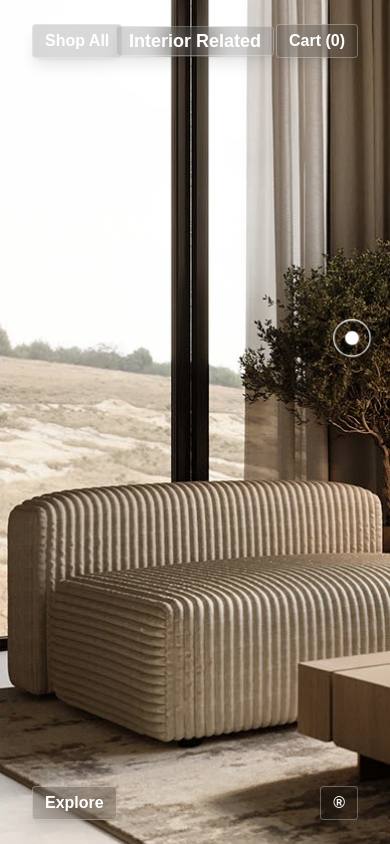
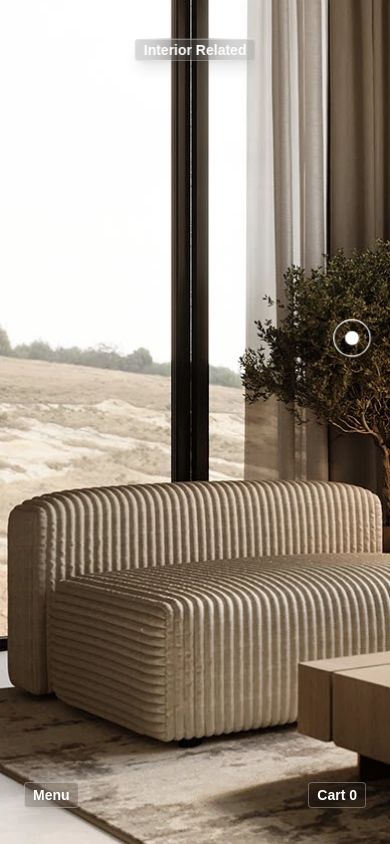
Before and after one commit to NjabyK/InteriorRelated, a Next.js app: page / in a window 390 px wide. Built offline with nearby package versions, Linux system fonts and the light colour scheme.

Commit message:
Responsive UI: Adjust nav and footer padding for mobile, move menu and cart buttons as specified, and update mobile nav top padding

```diff
--- a/src/app/components/Footer.tsx
+++ b/src/app/components/Footer.tsx
@@ -1,12 +1,14 @@
 "use client";
 
-const glassClass = "backdrop-blur-lg bg-black/15 rounded px-3 py-1 border border-white/30 shadow-lg transition-transform duration-200 hover:scale-110";
+const glassClass = "backdrop-blur-lg bg-black/15 rounded px-2 py-0.5 sm:px-3 sm:py-1 border border-white/30 shadow-lg transition-transform duration-200 hover:scale-110 text-sm sm:text-base";
 
 export default function Footer() {
   return (
-    <footer className="fixed bottom-0 left-0 w-full z-40 flex items-end justify-between px-8 py-6">
-      <span className={`font-bold text-white pointer-events-auto ${glassClass}`}>Explore</span>
-      <span className={`font-bold text-white pointer-events-auto ${glassClass}`}>&reg;</span>
+    <footer className="fixed bottom-0 left-0 w-full z-40 flex items-end justify-between px-6 sm:px-8 py-9 sm:py-6">
+      <span className={`font-bold text-white pointer-events-auto ${glassClass} hidden sm:inline-block`}>Explore</span>
+      <span className={`font-bold text-white pointer-events-auto block sm:hidden ${glassClass}`}>Menu</span>
+      <span className={`font-bold text-white pointer-events-auto hidden sm:inline-block ${glassClass}`}>&reg;</span>
+      <span className={`font-bold text-white pointer-events-auto block sm:hidden ${glassClass}`}>Cart 0</span>
     </footer>
   );
 }
--- a/src/app/components/NavBar.tsx
+++ b/src/app/components/NavBar.tsx
@@ -1,22 +1,27 @@
 "use client";
 import Link from "next/link";
+import { useState } from "react";
 
-const glassClass = "backdrop-blur-lg bg-black/15 rounded px-3 py-1 border border-white/30 shadow-lg transition-transform duration-200 hover:scale-110";
+const glassClass = "backdrop-blur-lg bg-black/15 rounded px-2 py-0.5 sm:px-3 sm:py-1 border border-white/30 shadow-lg transition-transform duration-200 hover:scale-110 text-sm sm:text-base";
 
 export default function NavBar() {
+  const [menuOpen, setMenuOpen] = useState(false);
   return (
-    <nav className="fixed top-0 left-0 w-full z-50 flex items-center justify-between px-8 py-6">
+    <nav className="fixed top-0 left-0 w-full z-50 flex items-center justify-between px-6 sm:px-8 pt-20 pb-5 sm:py-6">
       {/* Left links */}
-      <div className="flex gap-8">
-        <Link href="#" className={`font-bold text-white ${glassClass}`}>Shop All</Link>
+      <div className="flex gap-4 sm:gap-8">
+        {/* Desktop: Show Shop All */}
+        <Link href="#" className={`font-bold text-white hidden sm:inline-block ${glassClass}`}>Shop All</Link>
+        {/* Mobile: Menu button removed from nav bar */}
       </div>
       {/* Center title */}
       <div className="absolute left-1/2 top-1/2 -translate-x-1/2 -translate-y-1/2">
-        <span className={`font-bold text-white text-lg select-none ${glassClass}`}>Interior Related</span>
+        <span className={`font-bold text-white text-base sm:text-lg select-none ${glassClass}`}>Interior Related</span>
       </div>
       {/* Right links */}
       <div className="flex gap-8">
-        <Link href="#" className={`font-bold text-white ${glassClass}`}>Cart (0)</Link>
+        {/* Desktop: Show Cart */}
+        <Link href="#" className={`font-bold text-white hidden sm:inline-block ${glassClass}`}>Cart (0)</Link>
       </div>
     </nav>
   );
```
